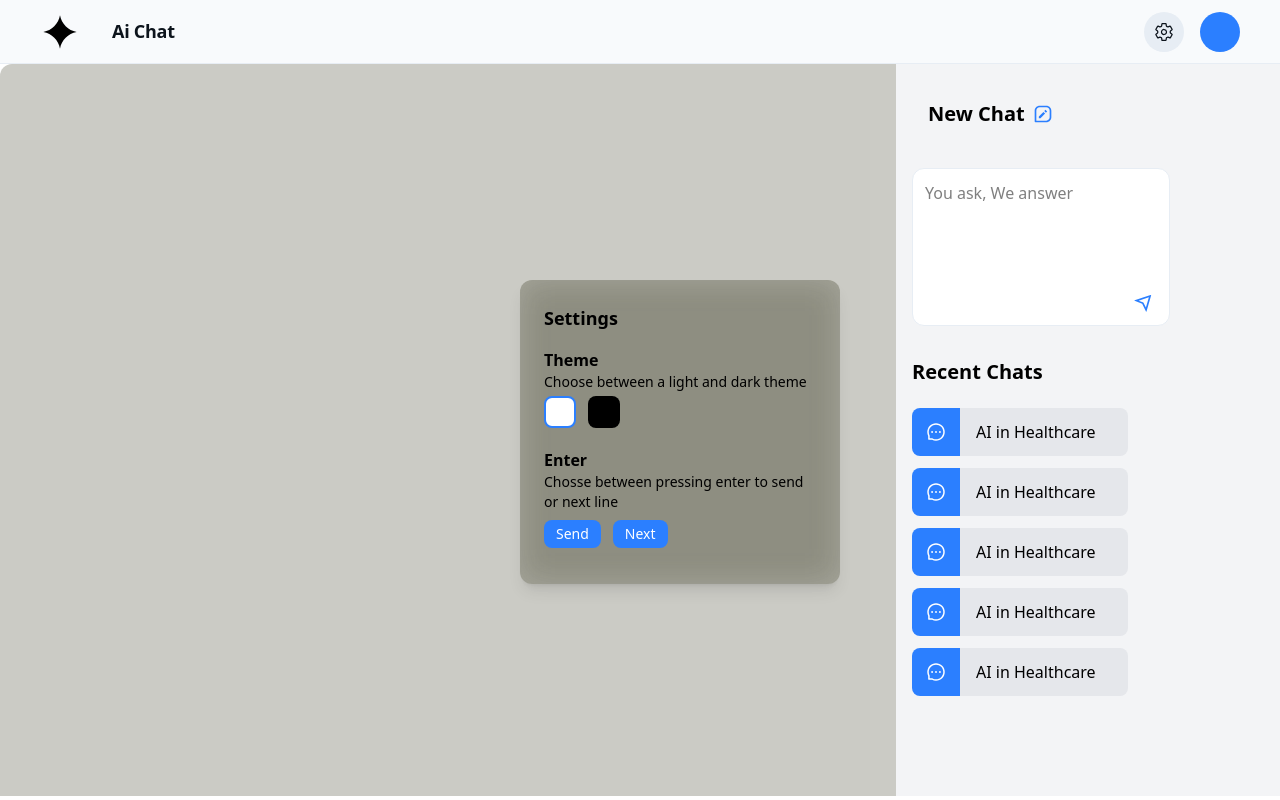
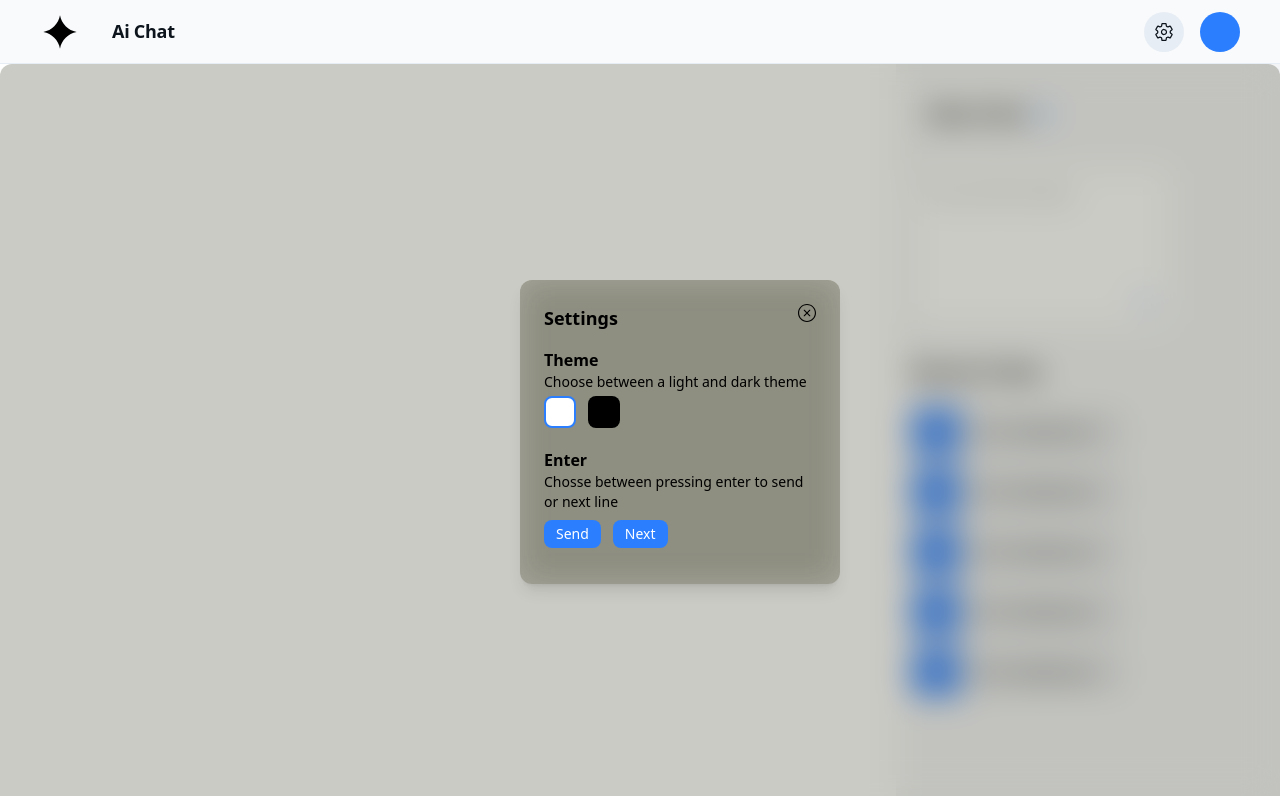
Before and after one commit to Avhinaw/Hello_android, a Next.js app in the folder frontend/: page / in a window 1280 px wide. Both pictures are taken after a click on the button 1164 px from the left and 31 px from the top of the page. Built offline with nearby package versions, Linux system fonts and the light colour scheme.

Commit message:
resolved several client issues

```diff
--- a/frontend/src/app/components/SettingModal.tsx
+++ b/frontend/src/app/components/SettingModal.tsx
@@ -1,14 +1,18 @@
 'use client'
+import { SlClose } from 'react-icons/sl';
 import { useModal } from '../context/ModalContext';
 import { useTheme } from '../context/ThemeContext';
 export default function SettingModal() {
   const {toggleTheme, theme} = useTheme();
-  const { showSettingsModal } = useModal();
+  const { showSettingsModal, closeModal } = useModal();
   if (!showSettingsModal) return null;
   return (
-    <div className='backdrop-blur-lg bg-[rgba(85,83,63,0.3)] p-6 text-whitebg-transparent shadow-lg w-screen h-screen z-55 absolute rounded-xl transform transition-all duration-500 ease-in-out space-y-4 dark:text-white'>
+    <div className='backdrop-blur-lg bg-[rgba(85,83,63,0.3)] p-6 text-whitebg-transparent shadow-lg w-screen h-screen z-70 absolute rounded-xl transform transition-all duration-500 ease-in-out space-y-4 dark:text-white' >
     <div className='backdrop-blur-lg bg-[rgba(85,83,63,0.3)] p-6 text-whitebg-transparent shadow-lg lg:w-[25vw] lg:h-[38vh] z-5 absolute lg:bottom-70 lg:left-130 rounded-xl transform transition-all duration-1000 ease-in-out space-y-4 dark:text-white'>
+      <div className='flex justify-between items-start'>
         <h2 className='text-lg font-bold'>Settings</h2>
+        <SlClose className='text-lg hover:scale-125 transition duration-200' onClick={closeModal} />
+      </div>
         <div>
         <h4 className='font-semibold'>Theme</h4>
         <p className='text-sm'>Choose between a light and dark theme</p>
--- a/frontend/src/app/context/SidebarContext.tsx
+++ b/frontend/src/app/context/SidebarContext.tsx
@@ -24,7 +24,7 @@ export const SidebarProvider = ({ children }: { children: ReactNode }) => {
   );
 };
 
-export const useSideBar = () => {
+export const useSidebar = () => {
   const context = useContext(SideBarContext);
   if (!context)
     throw new Error("useSidebar must be used within SidebarProvider");
--- a/frontend/src/app/custom/Header.tsx
+++ b/frontend/src/app/custom/Header.tsx
@@ -3,11 +3,11 @@ import React from 'react'
 import { useModal } from '../context/ModalContext'
 import { AiOutlineAlignRight } from 'react-icons/ai';
 import { IoSettingsOutline } from 'react-icons/io5';
-import { useSideBar } from '../context/SidebarContext';
+import { useSidebar } from '../context/SidebarContext';
 
 function Header() {
   const {toggleModal} = useModal();
-  const {toggleSidebar} = useSideBar();
+  const {toggleSidebar} = useSidebar();
   return (
     <div className='w-screen h-16 bg-slate-50 border-b flex justify-between items-center px-3 border-b-[#e7edf4] dark:bg-gray-700 lg:px-10 dark:text-white'>
         <div className='flex items-center gap-2 lg:gap-8'>
--- a/frontend/src/app/page.tsx
+++ b/frontend/src/app/page.tsx
@@ -3,10 +3,10 @@ import React from 'react'
 import ChatInterface from './components/ChatInterface'
 import ChatInfo from './components/ChatInfo'
 import SettingModal from './components/SettingModal'
-import { useSideBar } from './context/SidebarContext'
+import { useSidebar } from './context/SidebarContext'
 
-function page() {
-  const {isSidebarOpen, closeSidebar} = useSideBar();
+function Page() {
+  const {isSidebarOpen, closeSidebar} = useSidebar();
   return (
     <div className='flex h-[91.5vh] overflow-hidden w-screen relative dark:bg-gray-900'>
       <ChatInterface />
@@ -21,4 +21,4 @@ function page() {
   )
 }
 
-export default page;
+export default Page;
```
